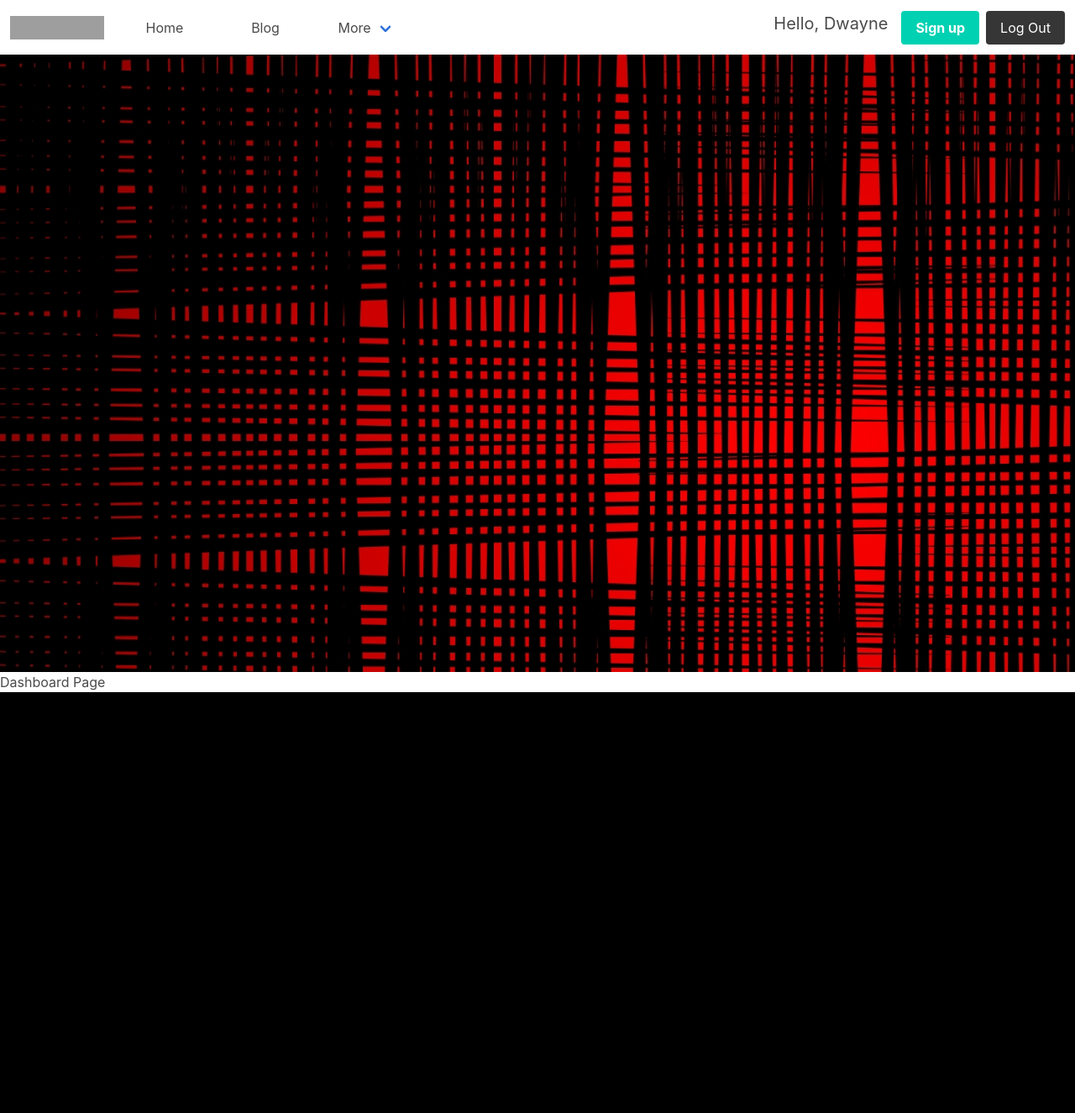
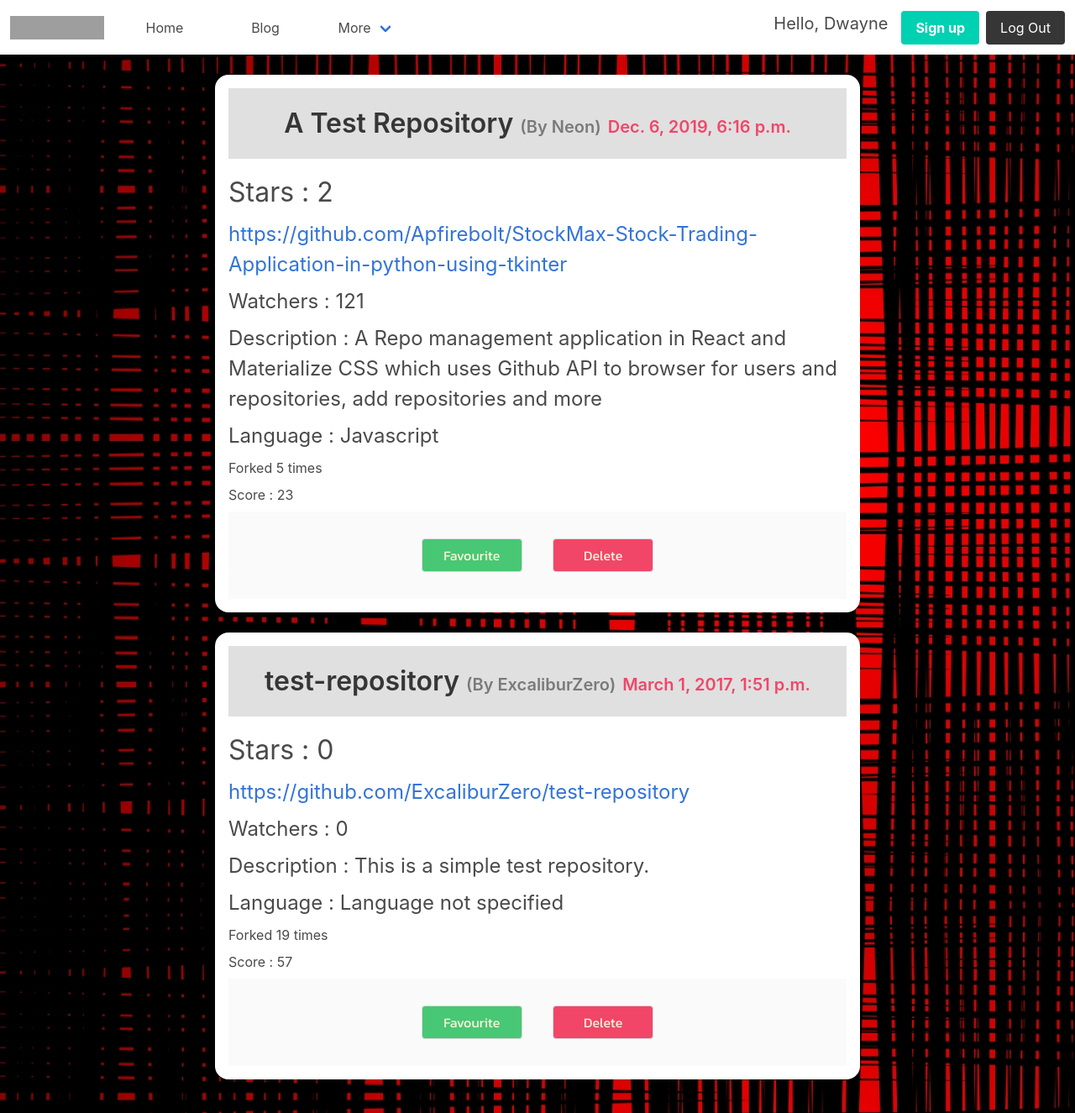
Before and after one commit to Apfirebolt/Github-repo-management-backend, a Django app: page /accounts/ in a window 1280 px wide. Shown: the whole page at 84% size. Before the commit the page ends 824 px from the top, so only its background shows below. Run offline with Django 3.2, Linux system fonts and the light colour scheme; a user stored in the database is signed in; data comes from the database, SQL or seed files in the repository; both versions use the stored data as it was after the commit; some libraries are stand-ins or nearby versions; grey boxes are pictures that could not be loaded.

Commit message:
Repo Delete functionality completed

```diff
--- a/accounts/urls.py
+++ b/accounts/urls.py
@@ -5,7 +5,7 @@ from django.contrib.auth import views as auth_views
 from . import views
 
 urlpatterns = [
-    path('', TemplateView.as_view(template_name='accounts/dashboard.html'), name='dashboard'),
+    path('', views.RepoList.as_view(), name='dashboard'),
     path('api/', include(('accounts.api.urls', 'accounts.api'), namespace='accounts-api')),
     path('register/', views.RegisterForm.as_view(), name='register'),
     path('login/', views.accounts_login, name='login'),
--- a/accounts/views.py
+++ b/accounts/views.py
@@ -1,9 +1,11 @@
 from django.shortcuts import render
-from django.views.generic import TemplateView, FormView
+from django.views.generic import TemplateView, FormView, ListView
 from . forms import UserModelForm
 from django.contrib.auth import authenticate, login, logout
+from django.contrib.auth.mixins import LoginRequiredMixin
 from django.http import HttpResponseRedirect
 from django.urls import reverse
+from github.models import RepoModel
 
 
 class RegisterForm(FormView):
@@ -39,3 +41,13 @@ def accounts_login(request):
 
   else:
     return render(request, 'accounts/login.html', {})
+
+
+class RepoList(LoginRequiredMixin, ListView):
+    model = RepoModel
+    template_name = 'accounts/dashboard.html'
+    context_object_name = 'my_saved_repos'
+
+    def get_queryset(self):
+        queryset = RepoModel.objects.filter(owner=self.request.user)
+        return queryset
--- a/django_github/settings.py
+++ b/django_github/settings.py
@@ -137,5 +137,5 @@ MEDIA_ROOT = os.path.join(BASE_DIR, 'media')
 
 CORS_ORIGIN_WHITELIST = 'http://localhost:3000',
 
-LOGIN_REDIRECT_URL = '/'
+LOGIN_REDIRECT_URL = '/accounts'
 LOGOUT_REDIRECT_URL = 'accounts:login'
--- a/github/api/serializers.py
+++ b/github/api/serializers.py
@@ -7,8 +7,9 @@ class RepoSerializer(serializers.ModelSerializer):
 
     class Meta:
         model = RepoModel
-        fields = ('owner','repo_creator', 'repo_language', 'repo_name', 'repo_forked', 'repo_stars', 'repo_score',
+        fields = ('id', 'owner','repo_creator', 'repo_language', 'repo_name', 'repo_forked', 'repo_stars', 'repo_score',
               'repo_description', 'repo_url', 'repo_watchers', 'repo_created_on')
         extra_kwargs = {
           'owner': {'read_only': True},
+          'id': {'read_only': True}
         }
--- a/github/api/urls.py
+++ b/github/api/urls.py
@@ -4,4 +4,5 @@ from . import views
 urlpatterns = [
     path('list', views.RepoListView.as_view(), name='repo-list'),
     path('create', views.RepoCreateView.as_view(), name='repo-create'),
+    path('delete/<int:pk>', views.RepoDeleteView.as_view(), name='repo-delete'),
 ]
--- a/static/css/main.css
+++ b/static/css/main.css
@@ -1,3 +1,15 @@
+/*
+  Importing Google Fonts
+
+  font-family: 'Lato', sans-serif;
+  font-family: 'Open Sans', sans-serif;
+  font-family: 'Nunito', sans-serif;
+  font-family: 'Oxygen', sans-serif;
+  font-family: 'Kanit', sans-serif;
+
+*/
+@import url("https://fonts.googleapis.com/css?family=Kanit|Lato|Nunito|Open+Sans|Oxygen&display=swap");
+/* Declaration of SASS variables and fonts */
 .main-container {
   background: url("../images/back.jpg");
   min-height: 100vh;
@@ -76,4 +88,39 @@
   word-spacing: 0.3rem;
   font-size: 2.2rem; }
 
+.single-repo-container {
+  width: 60%;
+  margin: 1.5rem auto;
+  padding: 1rem;
+  border-radius: 1rem;
+  background-color: #FFF; }
+  .single-repo-container .repo-header {
+    margin-bottom: 1rem;
+    background-color: #e0e0e0;
+    padding: 1rem; }
+  .single-repo-container p {
+    margin-top: 0.5rem;
+    margin-bottom: 0.5rem; }
+  .single-repo-container .footer {
+    text-align: center;
+    padding: 1rem; }
+    .single-repo-container .footer button {
+      margin: 1rem;
+      color: #fff8de;
+      min-width: 120px;
+      font-family: "Kanit", sans-serif;
+      transition: all 0.5s ease-out; }
+      .single-repo-container .footer button:hover {
+        color: lightcyan; }
+
+#info-container {
+  width: 70%;
+  margin: auto;
+  margin-top: 1.5rem;
+  background-color: #00c4a7;
+  text-align: center;
+  padding: 1rem;
+  border-radius: 1rem;
+  display: none; }
+
 /*# sourceMappingURL=main.css.map */
--- /dev/null
+++ b/static/js/dashboard.js
@@ -0,0 +1,63 @@
+/**
+ * Created by Amit on 06-12-2019, scripts for the dashboard page
+ */
+
+$(document).ready(() => {
+    // Function to get csrf token from cookies
+    function getCookie(name) {
+        let cookieValue = null;
+        if (document.cookie && document.cookie != '') {
+            let cookies = document.cookie.split(';');
+            for (let i = 0; i < cookies.length; i++) {
+                let cookie = cookies[i].trim();
+                // Does this cookie string begin with the name we want?
+                if (cookie.substring(0, name.length + 1) == (name + '=')) {
+                    cookieValue = decodeURIComponent(cookie.substring(name.length + 1));
+                    break;
+                }
+            }
+        }
+        return cookieValue;
+    }
+
+    let delete_btn = $('.delete-btn');
+    let favourite_btn = $('.favourite-btn');
+    let current_index = 0;
+    let result = $('#info-container');
+    let csrftoken = getCookie('csrftoken');
+
+    favourite_btn.click((event) => {
+        console.log('Favourite button clicked..');
+        current_index = event.target.getAttribute('data-store-id');
+        console.log('Current index is : ', current_index);
+    });
+
+    delete_btn.click((event) => {
+        console.log('Delete button clicked..');
+        current_index = event.target.getAttribute('data-store-id');
+
+        $.ajax({
+            type: 'DELETE',
+            url: `http://localhost:8000/hub/api/delete/${current_index}`,
+            headers: {
+                'X-CSRFToken': csrftoken
+            },
+            success: function(response) {
+                // Clear the current html
+                result.html('');
+                result.append(`
+                        <p class="title has-text-white">Repo was successfully deleted!</p>
+                    `)
+                result.fadeIn(1200, () => {
+                    setTimeout(() => {
+                        result.fadeOut(1200)
+                    }, 2000);
+                });
+            },
+            error: function(error) {
+                result.html('<p class="title has-text-white"> Some Error Occurred, cannot load data from the server </p>');
+            }
+        });
+    });
+
+});
--- a/templates/accounts/dashboard.html
+++ b/templates/accounts/dashboard.html
@@ -1,14 +1,47 @@
-{% include 'layout.html' %}
+{% extends 'layout.html' %}
+{% load static %}
 <!DOCTYPE html>
 <html lang="en">
 <head>
     <meta charset="UTF-8">
     <title>Tango Github - Dashboard</title>
+    {% block custom_styles %}
+        <script src={% static 'js/jquery.js' %}></script>
+        <script src={% static 'js/dashboard.js' %}></script>
+    {% endblock %}
 </head>
 <body>
+<!-- http://localhost:8000/hub/api/delete/1 -->
+{% block content %}
+    <div id="info-container">
+        <p class="title has-text-white">This is the message container</p>
+    </div>
 
-{% block content %}
-<h1 class="primary">Dashboard Page</h1>
+    {% for each_repo in my_saved_repos %}
+        <div class="single-repo-container">
+            <div class="repo-header has-text-centered">
+                <p class="title">
+                    {{ each_repo.repo_name }}
+                    <span class="subtitle has-text-grey">(By {{ each_repo.repo_creator }})</span>
+                    <span class="has-text-danger subtitle">{{ each_repo.repo_created_on }}</span>
+                </p>
+            </div>
+
+            <p class="is-size-3">Stars : {{ each_repo.repo_stars }}</p>
+            <a href={{ each_repo.repo_url }} class="is-size-4">{{ each_repo.repo_url }}</a>
+            <p class="is-size-4">Watchers : {{ each_repo.repo_watchers }}</p>
+            <p class="is-size-4">Description : {{ each_repo.repo_description }}</p>
+            <p class="is-size-4">Language : {{ each_repo.repo_language }}</p>
+            <p>Forked {{ each_repo.repo_forked }} times</p>
+
+            <p>Score : {{ each_repo.repo_score }}</p>
+
+            <div class="footer">
+                <button class="button has-background-success favourite-btn" data-store-id={{ each_repo.id }}>Favourite</button>
+                <button class="button has-background-danger delete-btn" data-store-id={{ each_repo.id }}>Delete</button>
+            </div>
+        </div>
+    {% endfor %}
 {% endblock %}
 
 </body>
```
Also changed, not shown: github/api/views.py (+10 -0 lines), static/css/custom_styles.scss (+72 -0 lines), db.sqlite3, 1 other file.
